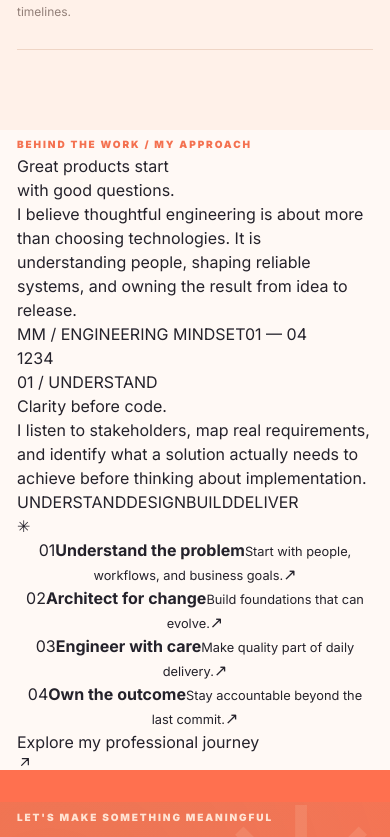
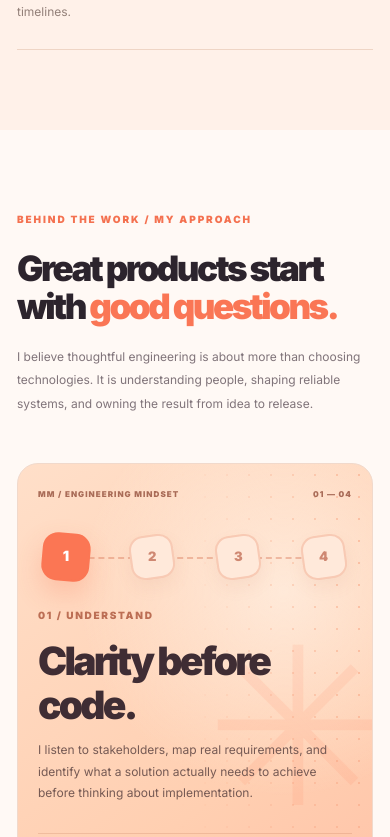
Before and after one commit to Mohammad-Masri/portfolio, a Next.js app: page / in a window 390 px wide. Shown: the part 6667-7504 px from the top of the page. Built offline with nearby package versions, Linux system fonts and the light colour scheme.

Commit message:
style: design peach editorial approach section without duplicate photo

```diff
--- a/src/app/peach.css
+++ b/src/app/peach.css
@@ -151,14 +151,6 @@
 .peach-timeline-row p{color:#6e6269;font-size:13px;margin:0 0 10px;font-weight:720}
 .peach-timeline-row small{display:block;font-size:12px;line-height:1.75;color:#927f78;max-width:680px}
 .peach-time-mark{justify-self:end;color:#ee9475;font-size:23px}
-.peach-about{padding:130px 0;display:grid;grid-template-columns:.83fr 1.17fr;gap:10%;align-items:center}
-.peach-about-photo{position:relative;height:510px;background:linear-gradient(130deg,#ffe8d9,#ffc5a1);border-radius:29px;overflow:hidden}
-.peach-photo-circle{position:absolute;top:13%;left:15%;width:75%;aspect-ratio:1;border-radius:50%;background:#ffad82;box-shadow:0 0 0 45px rgba(255,255,255,.1)}
-.peach-portrait-img{object-fit:contain;object-position:bottom;z-index:1}
-.peach-photo-label{position:absolute;z-index:2;left:25px;bottom:21px;color:#854e44;background:rgba(255,250,244,.8);border-radius:100px;padding:11px 14px;letter-spacing:.1em;font-size:9px;font-weight:750;backdrop-filter:blur(8px)}
-.peach-about-copy h2{font-size:clamp(42px,5vw,69px);font-weight:860;letter-spacing:-.075em;line-height:1.08;margin:22px 0 27px}
-.peach-about-copy h2 span{color:#fb7455}
-.peach-about-copy p{max-width:650px;color:#817579;font-size:15px;line-height:1.9;margin:0 0 17px}
 .peach-contact{background:#ff704f;color:#fff;overflow:hidden}
 .peach-contact-inner{position:relative;min-height:350px;display:flex;align-items:center;justify-content:space-between;gap:50px}
 .peach-contact .peach-eyebrow{color:#ffe3d3}
@@ -218,8 +210,6 @@
  .peach-capability-grid{grid-template-columns:repeat(2,1fr)}
  .peach-focus-grid{grid-template-columns:1fr}
  .peach-ecosystem-visual{width:min(100%,630px);margin-inline:auto}
- .peach-about{grid-template-columns:1fr 1fr;gap:6%}
- .peach-about-photo{height:430px}
 }
 @media(max-width:600px){
  .peach-container{width:min(100% - 34px,1280px)}
@@ -298,10 +288,6 @@
  .peach-time-index{grid-column:1/-1;font-size:10px}
  .peach-timeline-row h3{font-size:20px}
  .peach-timeline-row p{font-size:12px}
- .peach-about{padding:78px 0;grid-template-columns:1fr;gap:35px}
- .peach-about-photo{height:430px;width:min(100%,450px);margin:auto}
- .peach-about-copy h2{font-size:45px}
- .peach-about-copy p{font-size:13px}
  .peach-contact-inner{min-height:330px;flex-direction:column;align-items:flex-start;justify-content:center;gap:28px}
  .peach-contact h2{font-size:42px}
  .peach-contact-decoration{right:-8%;font-size:240px}
@@ -315,7 +301,6 @@
  .peach-hero h1{font-size:41px}
  .peach-featured-copy h2{font-size:35px}
  .peach-module span:last-child{font-size:5px}
- .peach-about-photo{height:360px}
 }
 @media(prefers-reduced-motion:reduce){
  .peach-site,.peach-site *{scroll-behavior:auto!important}
@@ -387,3 +372,80 @@
  .peach-float-copy small{font-size:6.5px}
  .peach-photo-caption{font-size:6.5px}
 }
+
+
+/* The engineering approach replaces the duplicate portrait-based About section. */
+.peach-approach-section{padding:110px 0 130px}
+.peach-approach-intro{display:flex;align-items:end;justify-content:space-between;gap:55px;margin-bottom:43px}
+.peach-approach-intro h2{font-size:clamp(40px,4.7vw,67px);line-height:1.1;font-weight:850;letter-spacing:-.072em;margin:20px 0 0;color:#2c242d}
+.peach-approach-intro h2 span{color:#fa7655}
+.peach-approach-intro>p{font-size:14px;line-height:1.95;color:#80747a;max-width:390px;margin:0 0 5px}
+.peach-approach-layout{display:grid;grid-template-columns:1.04fr .96fr;gap:25px;align-items:stretch}
+.peach-approach-canvas{min-height:490px;position:relative;isolation:isolate;overflow:hidden;border-radius:27px;border:1px solid #f1d9cb;padding:31px 36px;background:radial-gradient(circle at 75% 30%,rgba(255,242,230,.7),transparent 51%),linear-gradient(145deg,#ffdfc9,#ffcfb1 70%,#ffc4a9);display:flex;flex-direction:column;justify-content:space-between}
+.peach-approach-canvas:before{content:"";position:absolute;inset:0;pointer-events:none;z-index:-1;opacity:.6;background-image:radial-gradient(#f7a785 1px,transparent 1px);background-size:22px 22px;mask-image:linear-gradient(90deg,transparent 45%,#000 100%)}
+.peach-approach-canvas-top,.peach-approach-canvas-bottom{display:flex;justify-content:space-between;align-items:center;gap:12px;font-size:9px;letter-spacing:.13em;font-weight:850;color:#a96b57;position:relative;z-index:2}
+.peach-approach-path{display:flex;align-items:center;justify-content:space-between;gap:0;margin:52px 16px 26px;position:relative;z-index:2}
+.peach-approach-path-line{position:absolute;left:5%;right:5%;top:50%;border-top:2px dashed rgba(216,116,83,.4);z-index:0;pointer-events:none}
+.peach-approach-path-node{position:relative;z-index:1;width:54px;height:54px;display:grid;place-items:center;border:2px solid rgba(231,131,93,.3);background:#ffe9da;border-radius:18px;transform:rotate(-8deg);box-shadow:0 8px 17px rgba(184,105,77,.08);transition:background .25s,border-color .25s,transform .25s}
+.peach-approach-path-node span{font-size:15px;font-weight:850;color:#cf8872;transform:rotate(8deg)}
+.peach-approach-path-node.is-active{background:#fb7654;border-color:#fb7654;transform:rotate(5deg) scale(1.09);box-shadow:0 11px 24px rgba(245,104,71,.24)}
+.peach-approach-path-node.is-active span{color:#fff;transform:rotate(-5deg)}
+.peach-approach-canvas-body{max-width:430px;position:relative;z-index:2;margin-top:auto}
+.peach-approach-current-step{font-size:10px;font-weight:850;letter-spacing:.17em;color:#bc6e54}
+.peach-approach-canvas-body h3{font-size:clamp(32px,3.35vw,48px);letter-spacing:-.071em;line-height:1.13;color:#3f2d34;font-weight:860;margin:14px 0 12px}
+.peach-approach-canvas-body p{color:#765a54;font-size:13px;line-height:1.78;max-width:390px;margin:0 0 30px}
+.peach-approach-canvas-bottom{border-top:1px solid rgba(190,111,82,.23);padding-top:20px}
+.peach-approach-watermark{position:absolute;right:-18px;bottom:55px;opacity:.11;color:#ff7954;font-size:220px;line-height:1;z-index:-1;pointer-events:none}
+.peach-approach-steps{display:flex;flex-direction:column;gap:11px}
+.peach-approach-step{min-width:0;min-height:95px;flex:1;cursor:pointer;display:grid;grid-template-columns:44px minmax(0,1fr) 27px;align-items:center;gap:15px;border:1px solid #f1e2d8;border-radius:17px;background:#fff;padding:18px 20px;text-align:left;color:#332d35;transition:border-color .25s,background .25s,box-shadow .25s,transform .25s}
+.peach-approach-step:hover{border-color:#f5ad92;transform:translateX(3px)}
+.peach-approach-step.is-active{background:#fff3eb;border-color:#f7b69d;box-shadow:0 11px 23px rgba(212,118,85,.08)}
+.peach-approach-number{width:37px;height:37px;border-radius:12px;background:#fff0e9;color:#eb886b;display:grid;place-items:center;font-size:12px;font-weight:850}
+.peach-approach-step.is-active .peach-approach-number{background:#fb7654;color:white}
+.peach-approach-step-copy{min-width:0;display:flex;flex-direction:column;gap:8px}
+.peach-approach-step-copy strong{font-size:17px;font-weight:820;letter-spacing:-.043em;line-height:1.2}
+.peach-approach-step-copy small{font-size:12px;font-weight:500;color:#8d7b79;line-height:1.5}
+.peach-approach-step-arrow{color:#eaa18b;font-size:20px;justify-self:end}
+.peach-approach-step.is-active .peach-approach-step-arrow{color:#f06b4b}
+.peach-approach-link{display:inline-flex;align-items:center;gap:10px;color:#e66d4e;font-size:12px;font-weight:780;margin:10px 0 0 2px;align-self:flex-start}
+.peach-approach-link:hover{color:#bb4930}
+@media(max-width:1120px){
+ .peach-approach-canvas{padding:27px}
+ .peach-approach-layout{gap:17px}
+ .peach-approach-step{gap:11px;padding:15px}
+ .peach-approach-step-copy strong{font-size:15px}
+ .peach-approach-step-copy small{font-size:11px}
+}
+@media(max-width:900px){
+ .peach-approach-section{padding:95px 0}
+ .peach-approach-intro{align-items:start;flex-direction:column;gap:19px}
+ .peach-approach-intro>p{max-width:650px}
+ .peach-approach-layout{grid-template-columns:1fr;gap:16px}
+ .peach-approach-canvas{min-height:380px}
+ .peach-approach-steps{display:grid;grid-template-columns:repeat(2,minmax(0,1fr))}
+ .peach-approach-step{min-height:107px}
+ .peach-approach-link{grid-column:1/-1}
+}
+@media(max-width:600px){
+ .peach-approach-section{padding:75px 0 85px}
+ .peach-approach-intro h2{font-size:clamp(35px,8vw,47px)}
+ .peach-approach-intro>p{font-size:12px}
+ .peach-approach-canvas{min-height:370px;padding:24px 20px;border-radius:21px}
+ .peach-approach-canvas-top,.peach-approach-canvas-bottom{font-size:8px}
+ .peach-approach-path{margin:35px 6px 22px}
+ .peach-approach-path-node{width:44px;height:44px;border-radius:14px}
+ .peach-approach-path-node span{font-size:13px}
+ .peach-approach-canvas-body h3{font-size:39px}
+ .peach-approach-canvas-body p{font-size:12px}
+ .peach-approach-steps{grid-template-columns:1fr;gap:9px}
+ .peach-approach-step{min-height:87px;grid-template-columns:36px minmax(0,1fr) 20px;padding:14px;gap:11px;border-radius:14px}
+ .peach-approach-number{width:33px;height:33px;font-size:11px}
+ .peach-approach-step-copy strong{font-size:15px}
+ .peach-approach-step-copy small{font-size:11px}
+ .peach-approach-link{margin-top:12px}
+}
+@media(max-width:380px){
+ .peach-approach-canvas{min-height:345px}
+ .peach-approach-canvas-body h3{font-size:33px}
+ .peach-approach-canvas-bottom{letter-spacing:.03em;font-size:7px}
+}
```
